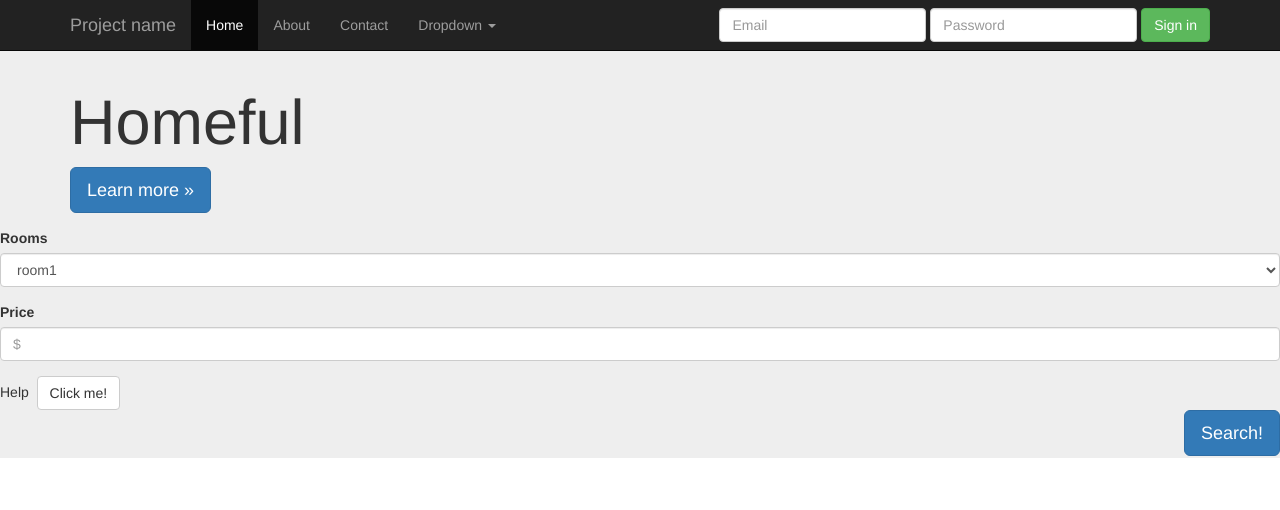
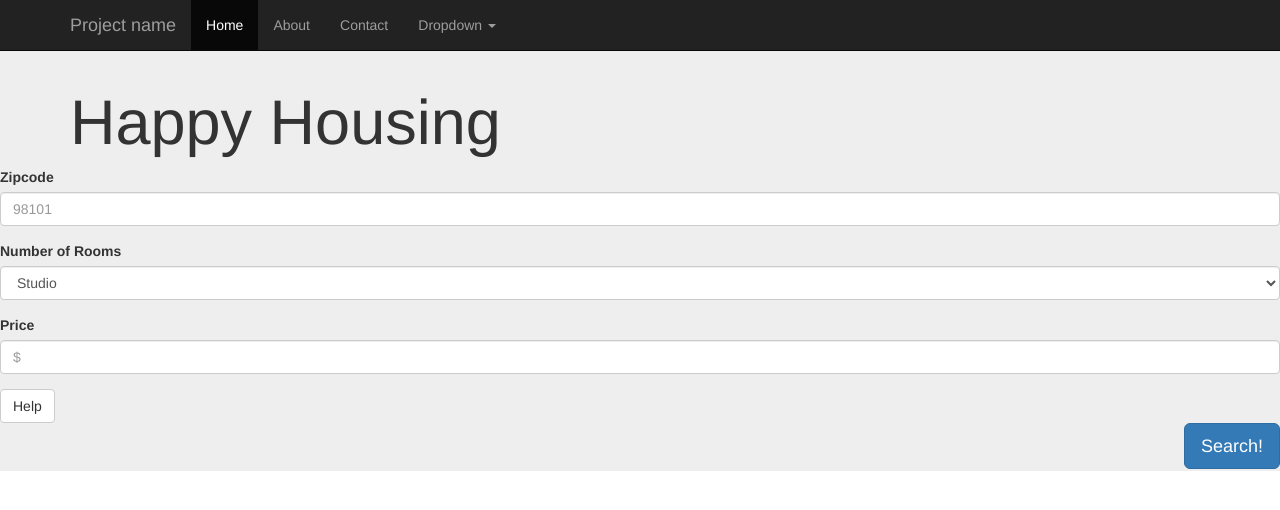
Before and after one commit to happyhousing/happyhousing, a Django app: page / in a window 1280 px wide. Shown: the top 510 px of the page. Run offline with Django 3.2, Linux system fonts and the light colour scheme; some libraries are stand-ins or nearby versions.

Commit message:
Clean up index page.

```diff
--- a/homeful/templates/homeful/index.html
+++ b/homeful/templates/homeful/index.html
@@ -7,7 +7,7 @@
     <meta name="description" content="">
     <meta name="author" content="">
     <title>
-      Jumbotron Template for Bootstrap
+      Happy Housing
     </title>
     <link href="https://netdna.bootstrapcdn.com/bootstrap/3.0.0/css/bootstrap.min.css"
     rel="stylesheet">
@@ -61,17 +61,6 @@
               </ul>
             </li>
           </ul>
-          <form class="navbar-form navbar-right">
-            <div class="form-group">
-              <input type="text" placeholder="Email" class="form-control">
-            </div>
-            <div class="form-group">
-              <input type="password" placeholder="Password" class="form-control">
-            </div>
-            <button type="submit" class="btn btn-success">
-              Sign in
-            </button>
-          </form>
         </div>
         <!--/.navbar-collapse -->
       </div>
@@ -81,33 +70,34 @@
     <div class="jumbotron">
       <div class="container">
         <h1>
-          Homeful
+          Happy Housing
         </h1>
-        <p>
-          <a class="btn btn-primary btn-lg">Learn more »</a>
-        </p>
       </div>
       <div class="form-group">
         <label>
-          Rooms
+          Zipcode
+        </label>
+        <input type="text" class="form-control" placeholder="98101" name="">
+      </div>
+      <div class="form-group">
+        <label>
+          Number of Rooms
         </label>
         <select class="form-control">
-          <option value="value1">
-            room1
+          <option value="studio">
+            Studio
           </option>
-          <option value="value2">
-            room2
+          <option value="1br">
+            1 Bedroom
           </option>
-          <option value="value3">
-            room3
+          <option value="2br">
+            2 Bedrooms
           </option>
-          <option value="">
+          <option value="3br">
+            3 Bedrooms
           </option>
-          <option value="">
-          </option>
-          <option value="">
-          </option>
-          <option value="">
+          <option value="4br">
+            4 Bedrooms
           </option>
         </select>
       </div>
@@ -120,8 +110,7 @@
         </div>
       </form>
       <div>
-        Help&nbsp;
-        <a href="#" class="btn btn-default">Click me!</a>
+        <a href="#" class="btn btn-default">Help</a>
       </div>
       <button type="submit" class="btn pull-right btn-lg btn-primary">
         Search!
```
